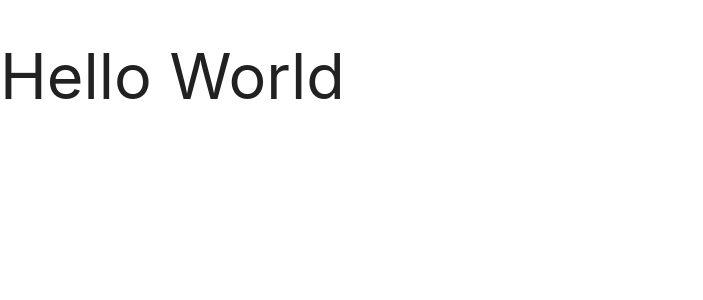
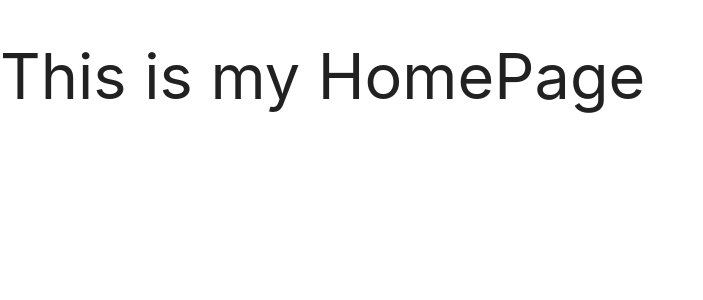
Before and after one commit to xdanielmtz/react-portfolio, a React (Create React App) app: page / in a window 1280 px wide. Shown: the top 300 px of the page, without its empty margins (0-703 px from the left). Built offline with nearby package versions, Linux system fonts and the light colour scheme.

Commit message:
added routes to my pages in the appjs

```diff
--- a/package.json
+++ b/package.json
@@ -8,6 +8,7 @@
     "@testing-library/user-event": "^12.6.2",
     "react": "^17.0.1",
     "react-dom": "^17.0.1",
+    "react-router-dom": "^5.2.0",
     "react-scripts": "4.0.1",
     "web-vitals": "^0.2.4"
   },
--- a/src/App.js
+++ b/src/App.js
@@ -1,8 +1,19 @@
-
+import { BrowserRouter as Router, Switch, Route } from "react-router-dom";
+import Contact from "./pages/Contact/Contact";
+import Home from "./pages/Home/Home";
+import Portfolio from "./pages/Portfolio/Portfolio";
 
 function App() {
   return (
-    <h1>Hello World</h1>
+    <>
+      <Router>
+        <Switch>
+          <Route exact path="/" component={Home} />
+          <Route exact path="/contact" component={Contact} />
+          <Route exact path="/portfolio" component={Portfolio} />
+        </Switch>
+      </Router>
+    </>
   );
 }
 
```
Also changed, not shown: 2 other files (tests, documents, lock files or other folders).
